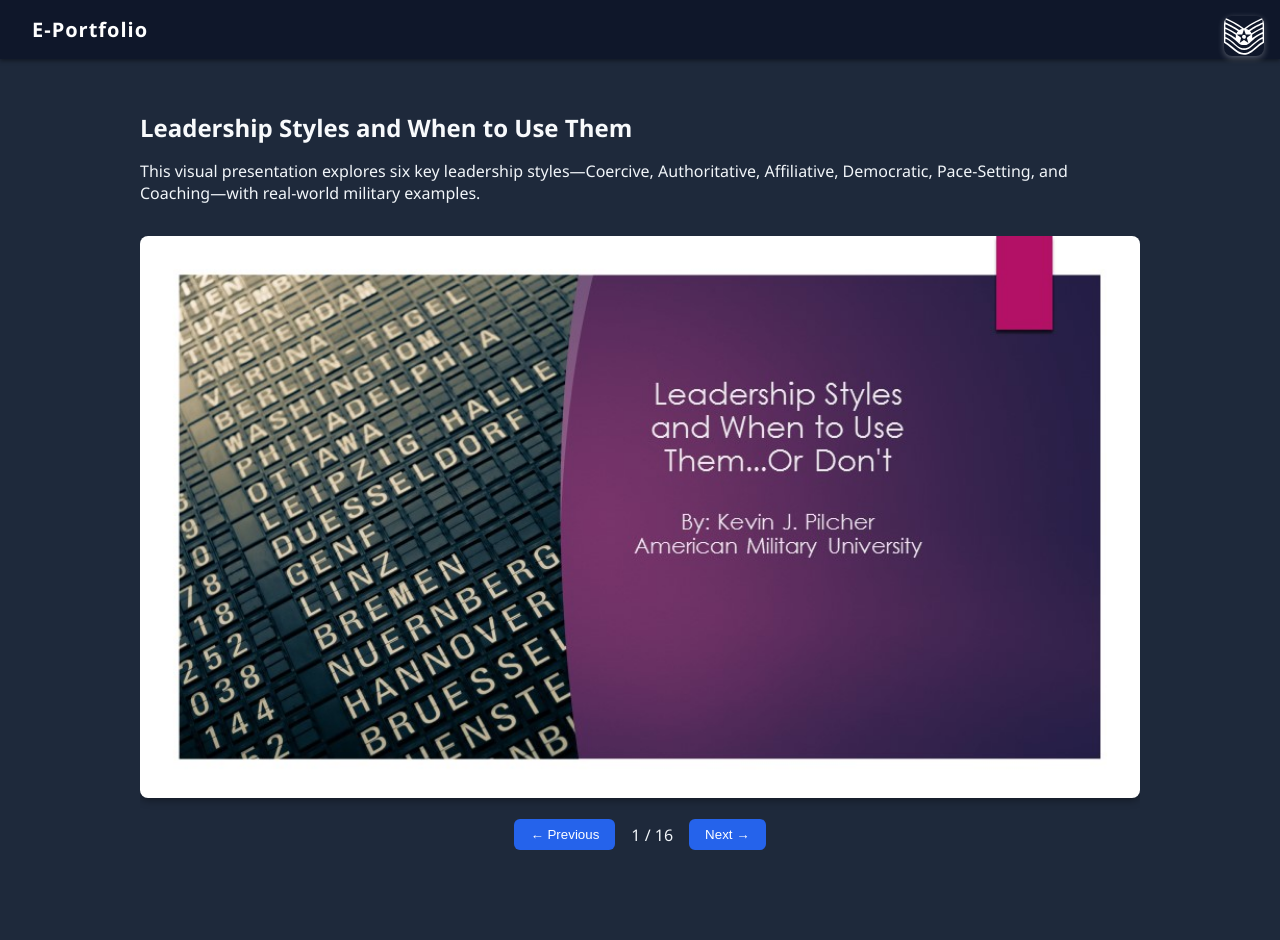
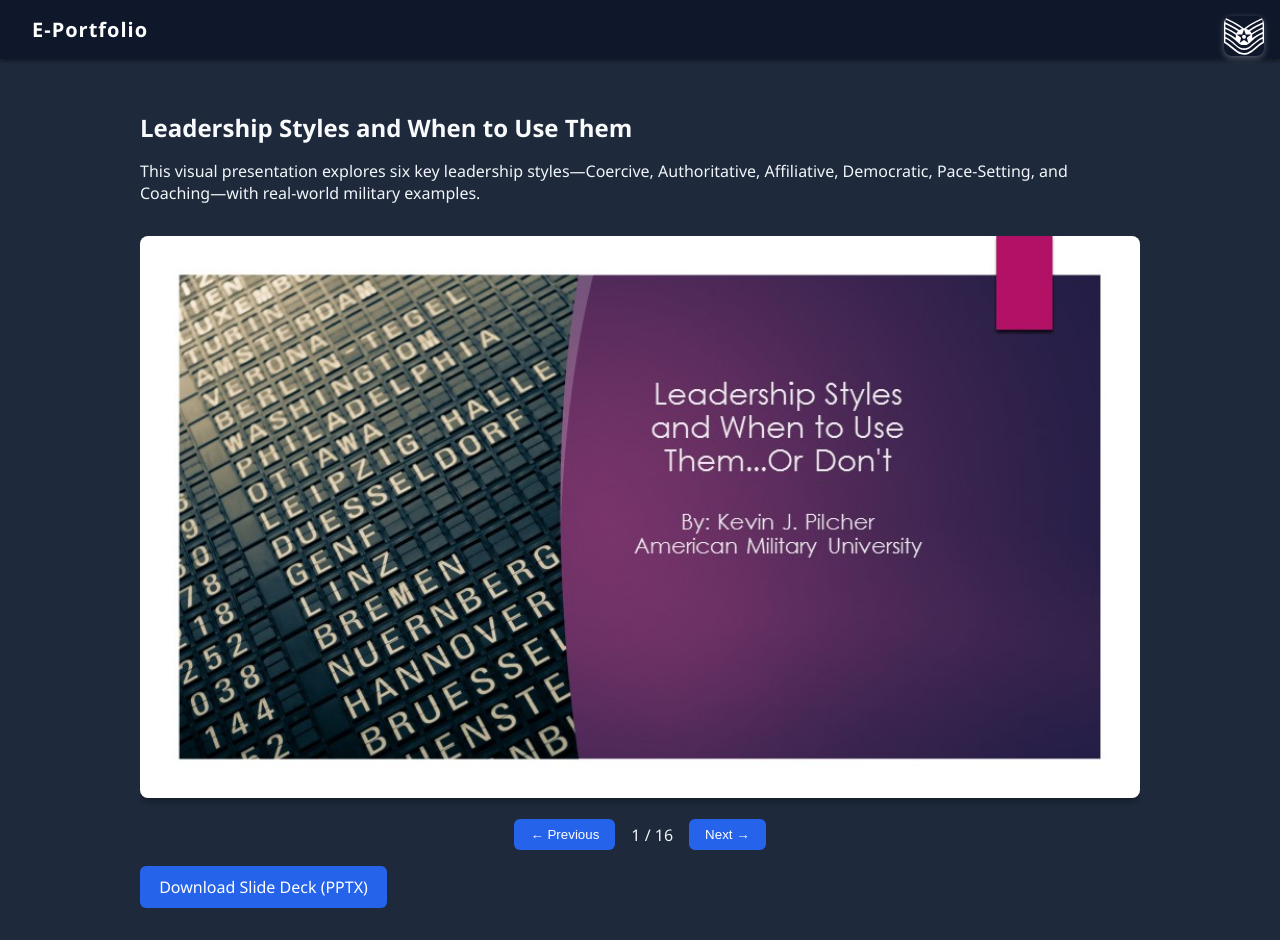
Before and after one commit to pilcherk/kevin-eport, a React (Vite) app: page /leadership-styles in a window 1280 px wide. Before the commit the page ends 882 px from the top, so only its background shows below. Built offline with nearby package versions, Linux system fonts and the light colour scheme.

Commit message:
added downloadables

```diff
--- a/src/pages/LeadershipStyles.jsx
+++ b/src/pages/LeadershipStyles.jsx
@@ -30,6 +30,15 @@ export default function LeadershipStyles() {
           <button onClick={nextSlide}>Next &rarr;</button>
         </div>
       </div>
+
+      <a
+        href="/LeadershipStyles.pptx"
+        download
+        className="press-button"
+      >
+        Download Slide Deck (PPTX)
+      </a>
+
     </div>
   );
 }
--- a/src/pages/LeadershipTraining.jsx
+++ b/src/pages/LeadershipTraining.jsx
@@ -31,6 +31,15 @@ export default function LeadershipTraining() {
           <button onClick={nextSlide}>Next &rarr;</button>
         </div>
       </div>
+
+      <a
+        href="/LeadershipStyles.pptx"
+        download
+        className="press-button"
+      >
+        Download Slide Deck (PPTX)
+      </a>
+
     </div>
   );
 }
```
Also changed, not shown: 2 other files (tests, documents, lock files or other folders).
